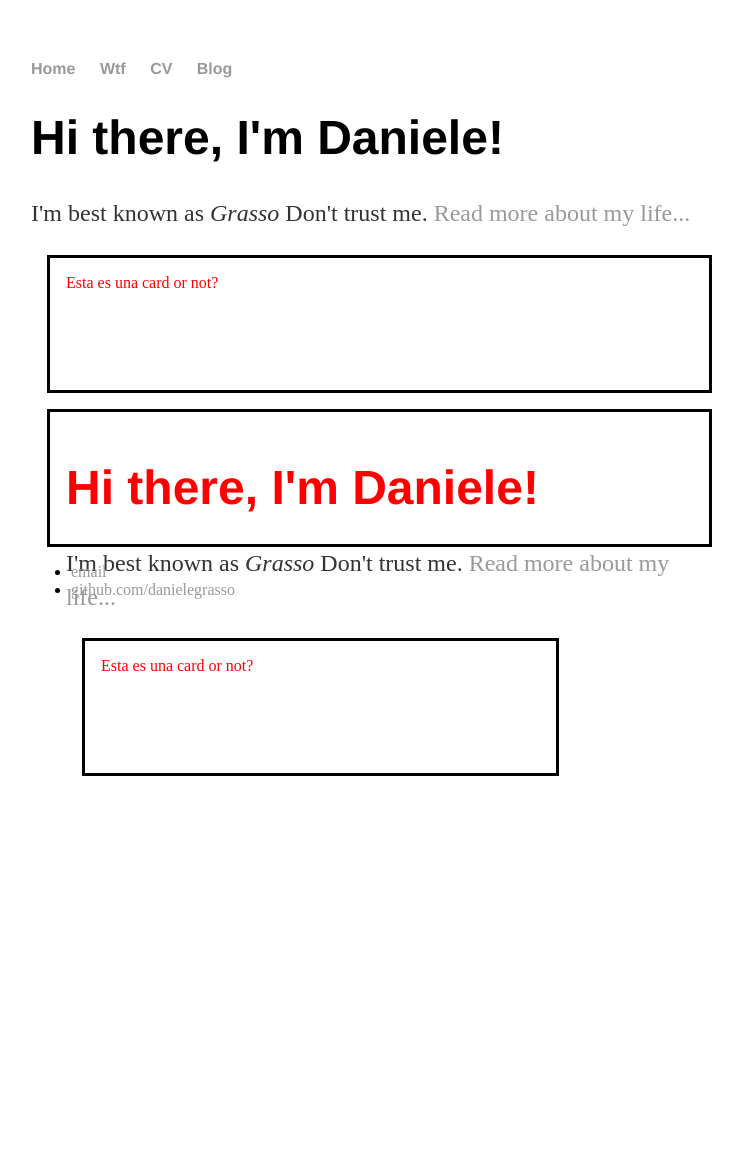
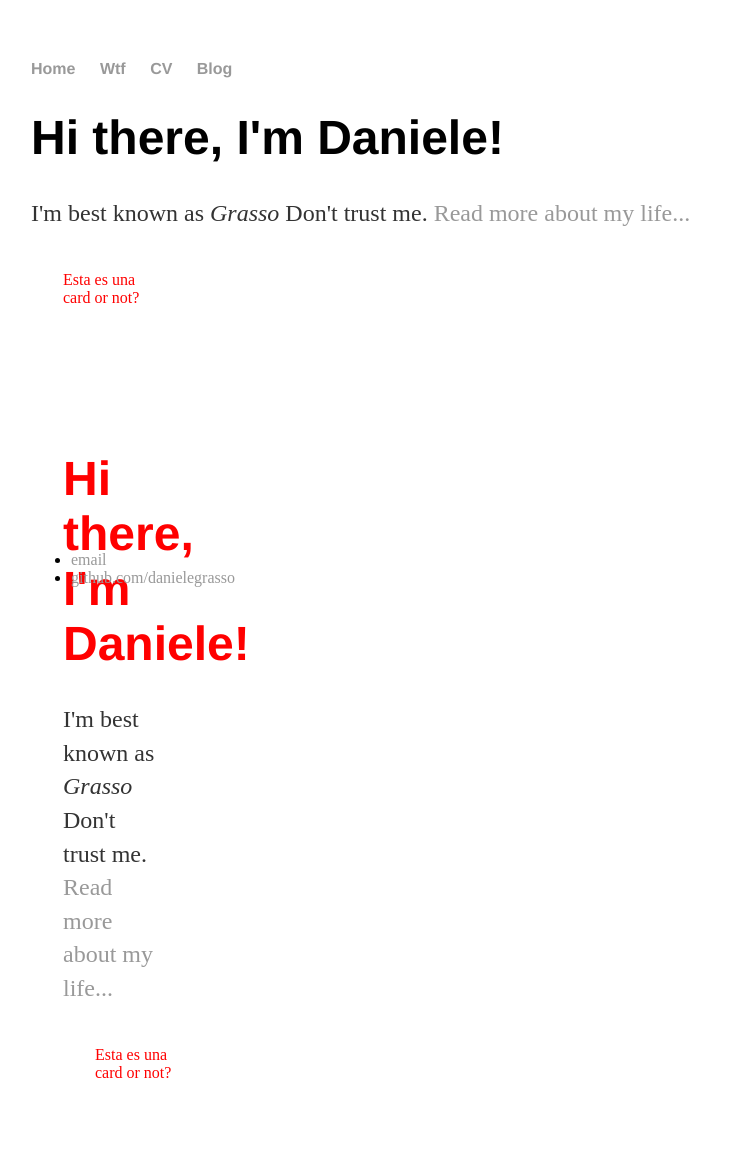
Before and after one commit to danielegrasso/danielegrasso.github.io, a Jekyll site: the page built from index.html, in a window 1280 px wide. Shown: the whole page, without its empty margins (161-904 px from the left). Built offline with Jekyll 4.4.1, drawn with Linux system fonts in a browser that asks for light colours; before the commit the page ends 900 px from its top, so only the background shows below that.

Commit message:
Update main.css

```diff
--- a/css/main.css
+++ b/css/main.css
@@ -43,11 +43,8 @@ ul.posts li {
 }
 .card {
     color: red;
-    width: 70%;
+    width: 100px;
     height: 100px;
     margin: 16px;
     padding: 16px;
-    border-size:2px;
-    border-style:solid;
-    border-color:black;
 }
```
